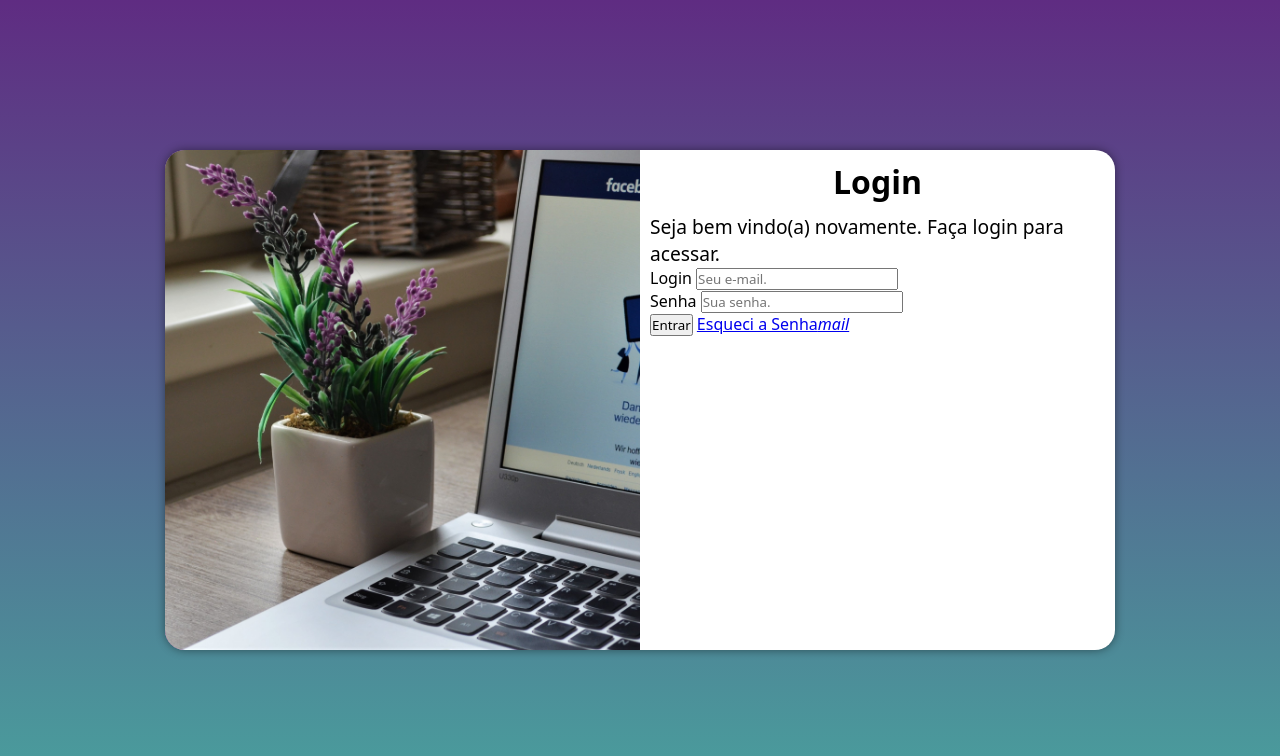
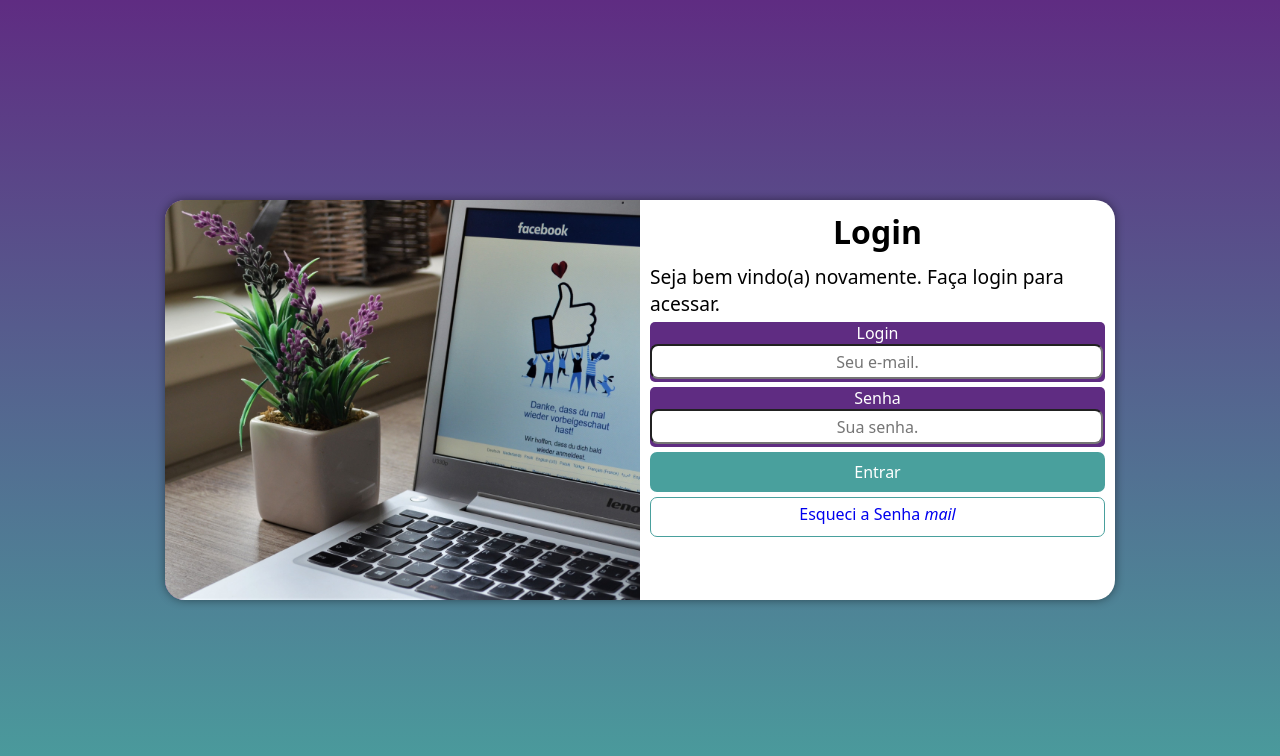
Before and after one commit to vmaxbh/Cursos_DankiCode, a PHP site: page / in a window 1280 px wide. Shown: the top 756 px of the page. Run offline with PHP 8.4, Linux system fonts and the light colour scheme.

Commit message:
diversos

```diff
--- a/Front End_HTML CSS/Modulo8b-media_query/index.html
+++ b/Front End_HTML CSS/Modulo8b-media_query/index.html
@@ -27,8 +27,9 @@
                         <input type="password" name="senha" id="isenha" placeholder="Sua senha." autocomplete="current-password" required minlength="8" maxlength="20">
                     </div>
                     <input type="submit" value="Entrar">
-                    <a href="esqueci.html">Esqueci a Senha<i class="material-icons">mail</i>
+                    <a href="esqueci.html" class="botao">Esqueci a Senha<i class="material-icons"> mail</i>
                     </a>
+
                 </form>
             </div>
 
--- a/Front End_HTML CSS/Modulo8b-media_query/media-query.css
+++ b/Front End_HTML CSS/Modulo8b-media_query/media-query.css
@@ -16,6 +16,8 @@ Grandes telas : Acima de 1200 px
     }
     section#login {
         width: 90vw;
+        height: 350px;
+
     }
     section#login > div#imagem {
         float: left;
@@ -23,8 +25,40 @@ Grandes telas : Acima de 1200 px
         height: 100%;
     }
     section#login > div#formulario {
-        float: none;
-        width: 70%;
+        float: right;
+        width: 60%;
+
+    }
+
+    div#formulario > h1 {
+        font-size: 2.0em;
+
+    }
+    div#formulario > p {
+        font-size: 1.2em;
+
+    }
+
+}
+
+@media screen and (min-width: 992px) {
+    body{
+        background-image: linear-gradient(to top, #49a09d, #5f2c82);
+    }
+
+    section#login {
+        width: 950px;
+        height: 400px;
+    }
+    section#login > div#imagem {
+        float: left;
+        width: 50%;
+        height: 100%;
+    }
+    section#login > div#formulario {
+        float: right;
+        width: 50%;
+
     }
     div#formulario > h1 {
         font-size: 2.0em;
@@ -34,31 +68,12 @@ Grandes telas : Acima de 1200 px
         font-size: 1.2em;
 
     }
+    div.campo > input {
+        font-size: 1.0em;
+        width: calc(100% - 2px);
+        padding-left: 2px;
+        height: 35px;
+        text-align: center;
+        border-radius: 8px;
+ }
 }
-
-@media screen and (min-width: 992px) {
-    body{
-        background-image: linear-gradient(to top, #49a09d, #5f2c82);
-    }
-
-    section#login {
-        width: 950px;
-    }
-    section#login > div#imagem {
-        float: left;
-        width: 50%;
-        height: 100%;
-    }
-    section#login > div#formulario {
-        float: right;
-        width: 50%;
-    }
-    div#formulario > h1 {
-        font-size: 2.0em;
-
-    }
-    div#formulario > p {
-        font-size: 1.2em;
-
-    }
-}
--- a/Front End_HTML CSS/Modulo8b-media_query/style.css
+++ b/Front End_HTML CSS/Modulo8b-media_query/style.css
@@ -27,14 +27,13 @@ section#login{
     position: absolute;
     top: 50%;
     left: 50%;
-    transform: translate(-50%,-50%);
     overflow: hidden;
-
     background-color: white;
     width: 250px;
-    height: 500px;
+    height: 520px;
     border-radius: 20px;
     box-shadow: 0px 0px 10px rgba(0, 0, 0, 0.452);
+    transform: translate(-50%,-50%);
     transition: width  .3s, height .3s;
     transition-timing-function: ease;
 
@@ -62,3 +61,58 @@ div#formulario > p {
     font-size: 0.8em;
 
 }
+
+form > div.campo{
+    background-color: #5f2c82;
+    display: block;
+    width: 100%;
+    height: 60px;
+    margin-top: 5px;
+    border-radius: 5px;
+    margin: 5px 0;
+    color: white;
+}
+form label{
+    display: block;
+    text-align: center;
+}
+div.campo > input {
+       font-size: 1.0em;
+       width: calc(100% - 2px);
+       padding-left: 2px;
+       height: 30px;
+       text-align: center;
+       border-radius: 8px;
+}
+form > input[type=submit]{
+    display: block;
+    font-size: 1.0em;
+    width: 100%;
+    height: 40px;
+    background-color:#49a09d ;
+    color: white;
+    border: none;
+    border-radius: 7px;
+    cursor: pointer;
+}
+form > input[type=submit]:hover{
+    background-color:#224948  ;
+}
+
+form > a.botao {
+    display: block;
+    text-align: center;
+    font-size: 1em;
+    width: 100%;
+    height: 40px;
+    padding-top: 5px;
+    margin-top: 5px;
+    background-color: white;
+    border: 1px solid #49a09d;
+    border-radius: 7px;
+    cursor: pointer;
+    text-decoration: none;
+}
+form > a.botao:hover {
+    background-color: #479693;
+}
```
